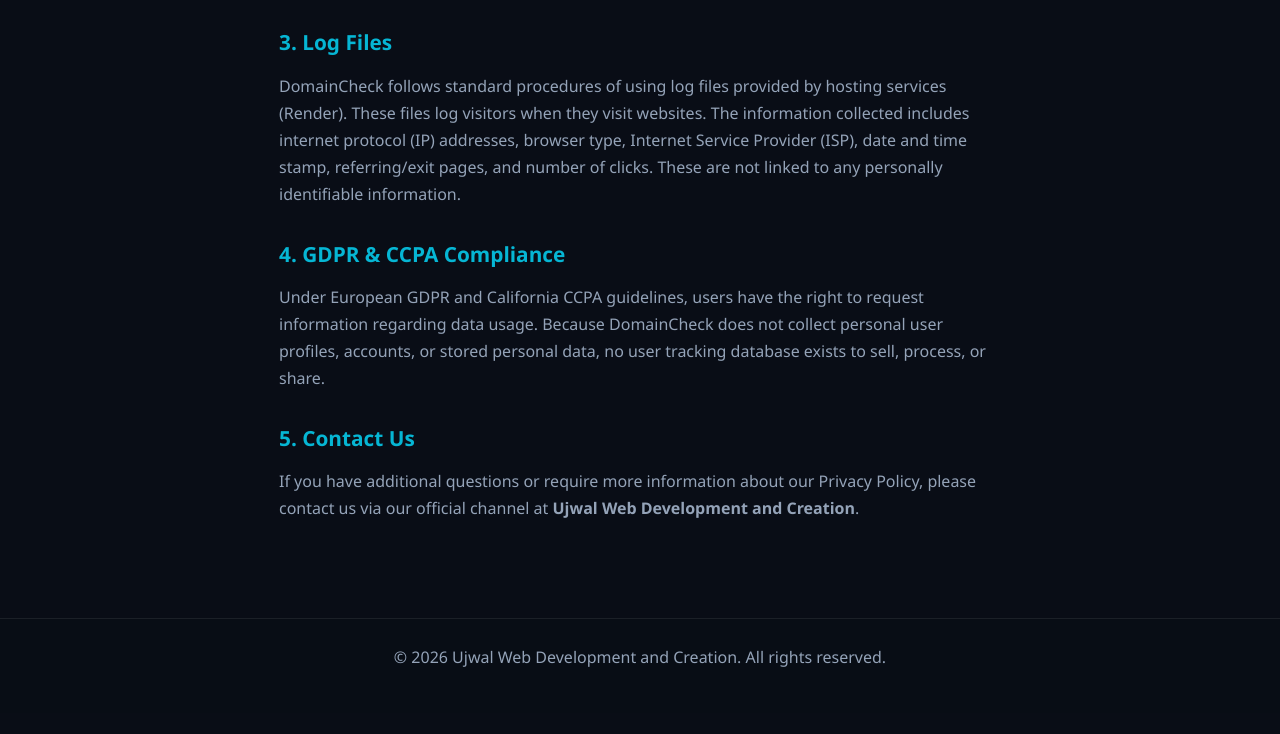
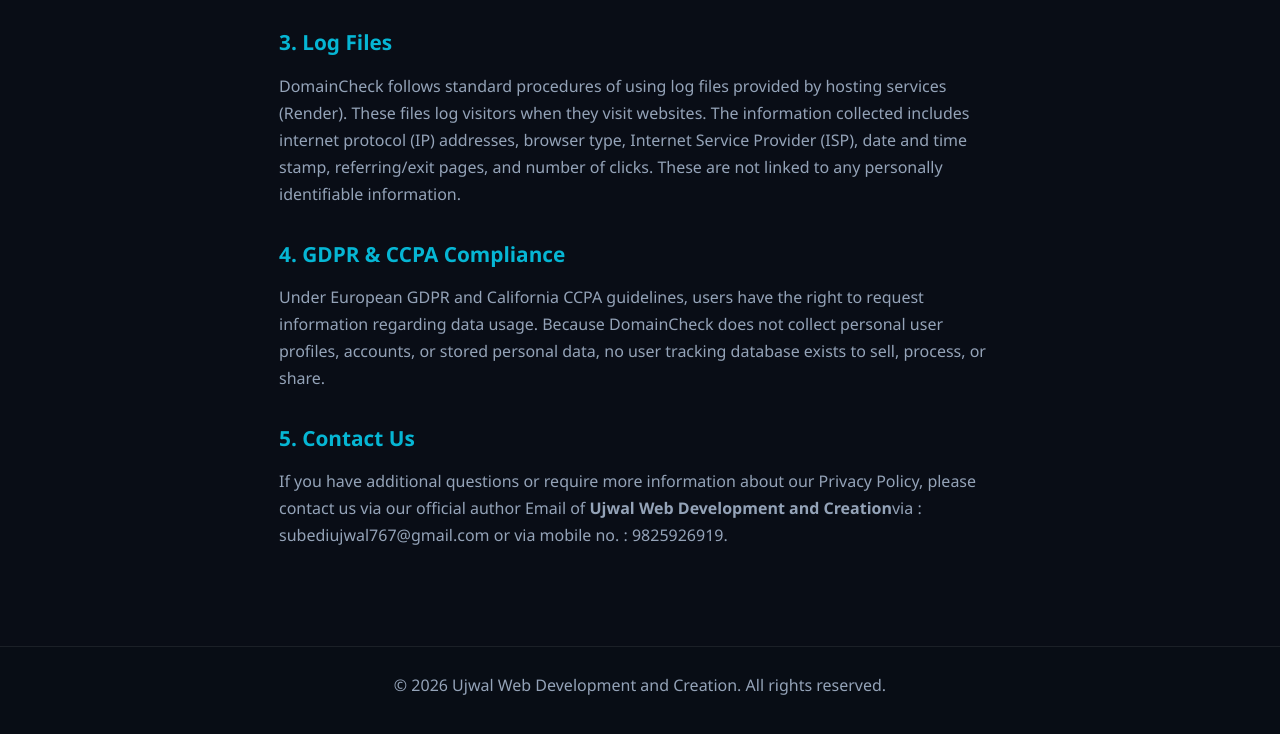
Before and after one commit to subediujwal767/Domain-checker, a website: page public/privacy.html in a window 1280 px wide. Shown: the part 811-1545 px from the top of the page. Before the commit the page ends 1524 px from the top, so only its background shows below. Drawn offline with Linux system fonts and the light colour scheme.

Commit message:
Update privacy.html

```diff
--- a/public/privacy.html
+++ b/public/privacy.html
@@ -70,7 +70,7 @@
     <p>Under European GDPR and California CCPA guidelines, users have the right to request information regarding data usage. Because DomainCheck does not collect personal user profiles, accounts, or stored personal data, no user tracking database exists to sell, process, or share.</p>
 
     <h2>5. Contact Us</h2>
-    <p>If you have additional questions or require more information about our Privacy Policy, please contact us via our official channel at <strong>Ujwal Web Development and Creation</strong>.</p>
+    <p>If you have additional questions or require more information about our Privacy Policy, please contact us via our official author Email of <strong>Ujwal Web Development and Creation</strong>via : subediujwal767@gmail.com or via mobile no. : 9825926919.</p>
   </main>
 
   <footer>
```
